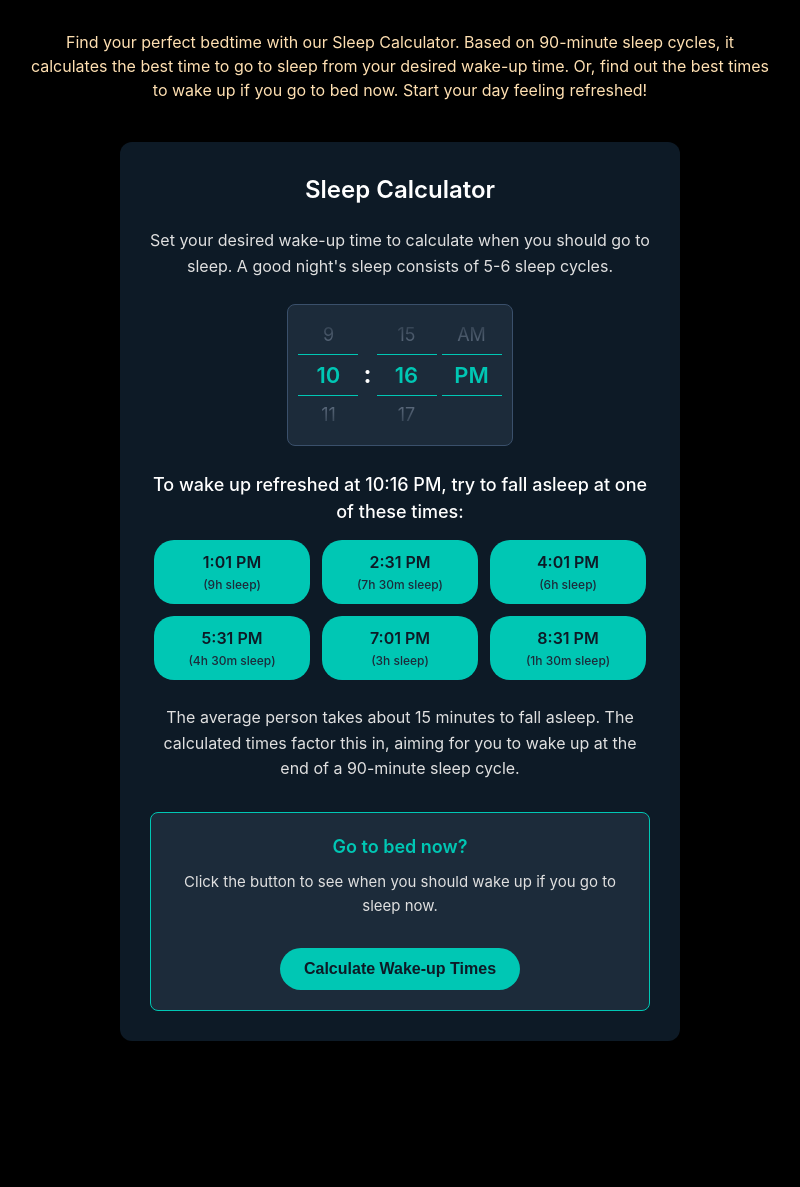
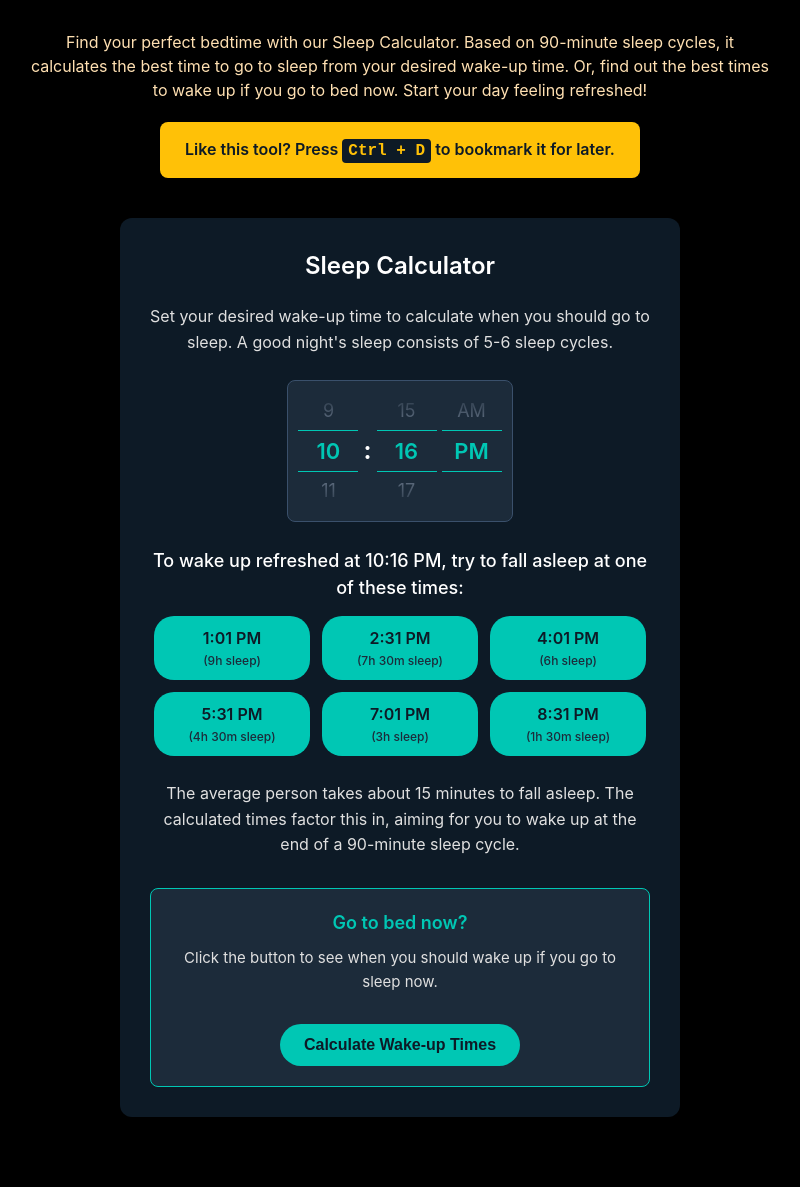
Before and after one commit to lijiaocn/kecology.com, a Jekyll site: the page built from _posts/2025-08-21-sleep-calculator.markdown, in a window 1280 px wide. Shown: the whole page, without its empty margins (240-1040 px from the left). Built offline with Jekyll 4.4.1, drawn with Linux system fonts in a browser that asks for light colours; comment, search, counter and statistics services are not loaded; before the commit the page ends 1111 px from its top, so only the background shows below that; part of the change alters nothing that is shown.

Commit message:
添加收藏提示

```diff
--- a/_posts/2025-08-21-sleep-calculator.markdown
+++ b/_posts/2025-08-21-sleep-calculator.markdown
@@ -11,6 +11,7 @@ backgroud-color: black
 
 
 <p style="text-align:center;color:#FFE0B2">{{ page.description }}</p>
+<p class="bookmark-hint">Like this tool? Press <span id="bookmark-keys"></span> to bookmark it for later.</p>
 <style>
     #sleep-calculator-container {
         font-family: -apple-system, BlinkMacSystemFont, "Segoe UI", Roboto, Helvetica, Arial, sans-serif;
@@ -179,6 +180,26 @@ backgroud-color: black
     }
     #calculate-now-btn:hover, #back-btn:hover {
         background-color: #00a896;
+    }
+
+    .bookmark-hint {
+        text-align: center;
+        background-color: #ffc107;
+        color: #0d1a26;
+        padding: 15px;
+        border-radius: 8px;
+        margin: 20px auto;
+        max-width: 450px;
+        font-weight: 600;
+        box-shadow: 0 4px 15px rgba(0,0,0,0.15);
+    }
+
+    .bookmark-hint kbd {
+        background-color: #0d1a26;
+        color: #ffc107;
+        padding: 3px 6px;
+        border-radius: 4px;
+        font-family: monospace;
     }
 </style>
 
@@ -500,4 +521,13 @@ backgroud-color: black
     setInitialTime();
     setupSuggestionBox();
 
+    function setBookmarkKeys() {
+        const keySpan = document.getElementById('bookmark-keys');
+        if (keySpan) {
+            const isMac = navigator.platform.toUpperCase().indexOf('MAC') >= 0;
+            const keyText = isMac ? '<kbd>Cmd + D</kbd>' : '<kbd>Ctrl + D</kbd>';
+            keySpan.innerHTML = keyText;
+        }
+    }
+    setBookmarkKeys();
 </script>
```
